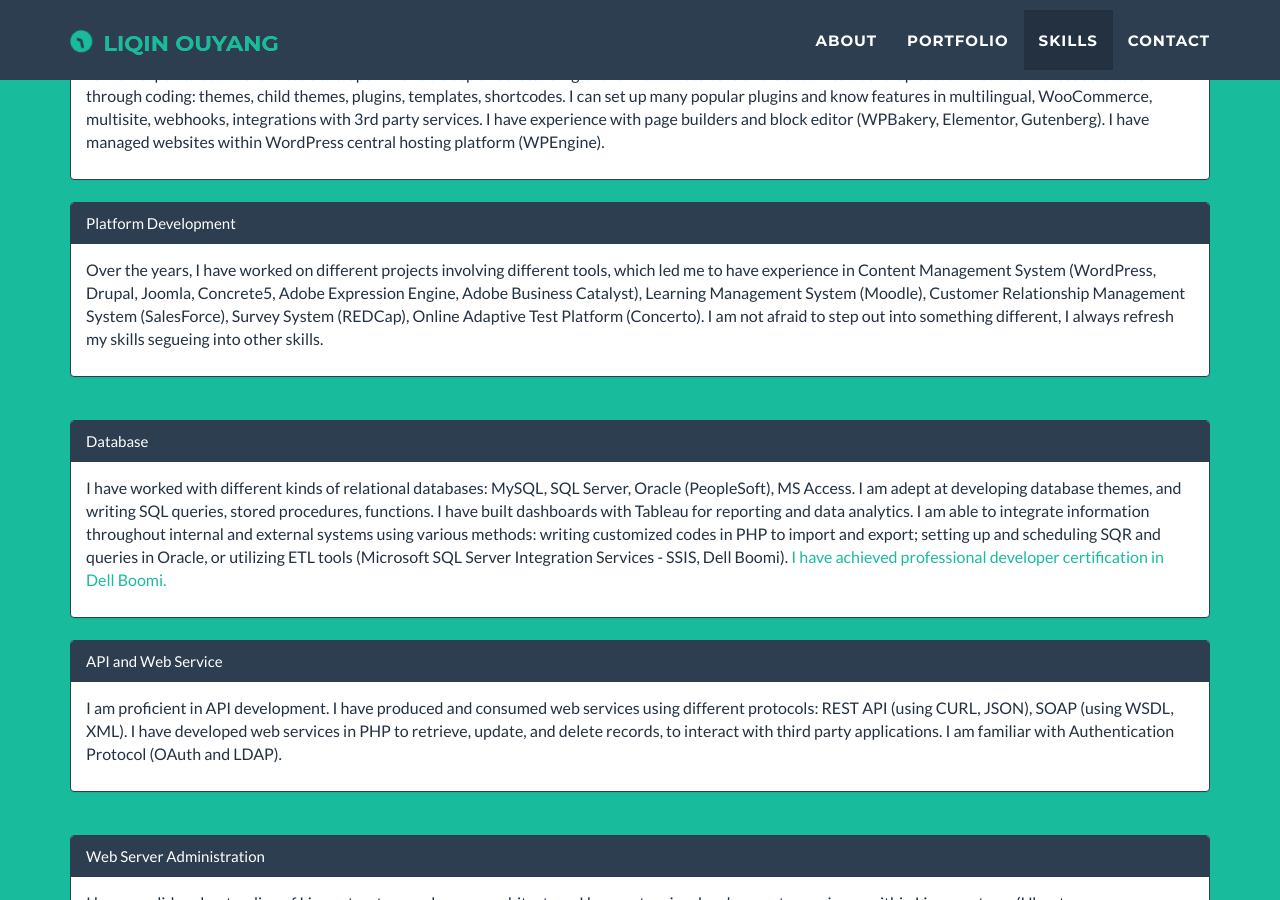
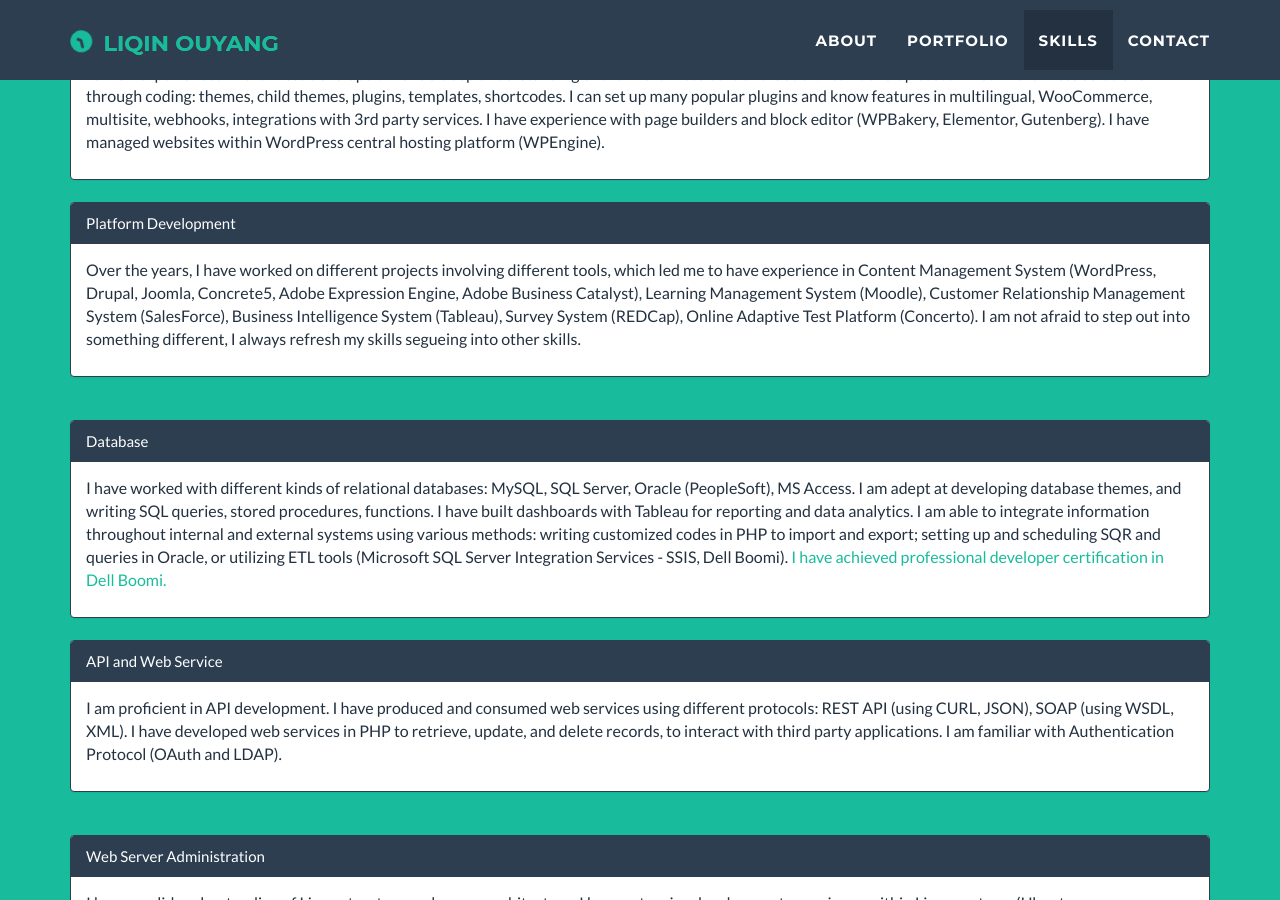
Before and after one commit to hbxtoylq/hbxtoylq.github.io, a Jekyll site: the page built from index.html, in a window 1280 px wide and 900 px high, scrolled down 3654 px. Built offline with Jekyll 4.4.1, drawn with Linux system fonts in a browser that asks for light colours; nearby versions of some CDN libraries.

Commit message:
Update about.html

```diff
--- a/_includes/about.html
+++ b/_includes/about.html
@@ -46,7 +46,7 @@
       <div class="panel-heading">Platform Development</div>
      <div class="panel-body"><p style="color:#233140; font-size:16px;">
      Over the years, I have worked on different projects involving different tools, which led me to have experience in Content Management System (WordPress, Drupal, Joomla, Concrete5, Adobe Expression Engine, Adobe Business Catalyst),
-      Learning Management System (Moodle), Customer Relationship Management System (SalesForce), Survey System (REDCap), Online Adaptive Test Platform (Concerto). I am not
+      Learning Management System (Moodle), Customer Relationship Management System (SalesForce), Business Intelligence System (Tableau), Survey System (REDCap), Online Adaptive Test Platform (Concerto). I am not
       afraid to step out into something different, I always refresh my skills segueing into other skills.
        <br>
      </p>
```
